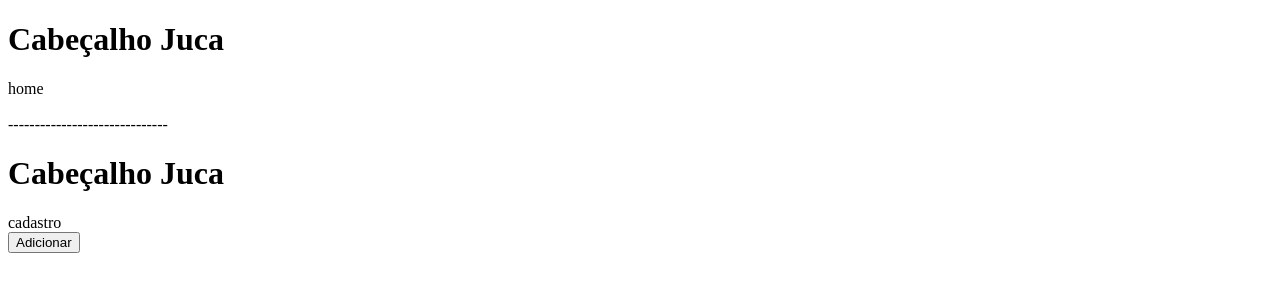
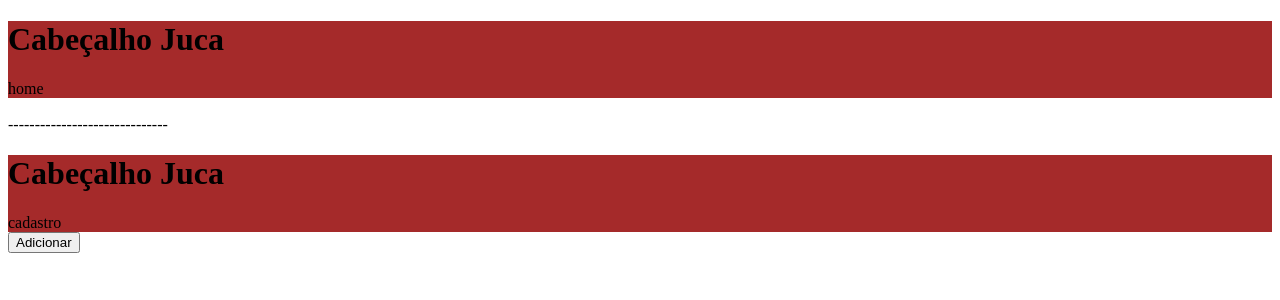
Before and after one commit to WagnerTerry/MercadoJuca, a React (Vite) app: page / in a window 1280 px wide. Shown: the top 300 px of the page. Built offline with nearby package versions, Linux system fonts and the light colour scheme.

Commit message:
instalando sass

```diff
--- a/package.json
+++ b/package.json
@@ -16,6 +16,7 @@
     "@types/react": "^18.0.27",
     "@types/react-dom": "^18.0.10",
     "@vitejs/plugin-react": "^3.1.0",
+    "sass": "^1.58.1",
     "vite": "^4.1.0"
   }
 }
--- a/src/App.jsx
+++ b/src/App.jsx
@@ -1,5 +1,7 @@
 import {useState} from 'react'
 import Cabecalho from './components/Cabecalho'
+
+import './App.scss'
 
 function App() {
   const [numero, setNumero] = useState()
--- /dev/null
+++ b/src/App.scss
@@ -0,0 +1,10 @@
+// variaveis sass
+$verde-botao: #5ca720; // cor de fundo do botão
+
+#cabecalho {
+  background-color: brown;
+
+  &:hover {
+    background-color: $verde-botao;
+  }
+}
```
Also changed, not shown: 1 other file (tests, documents, lock files or other folders).
